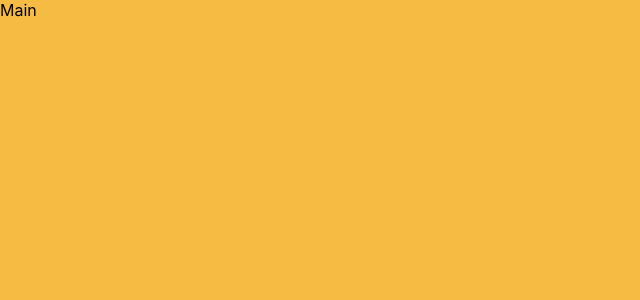
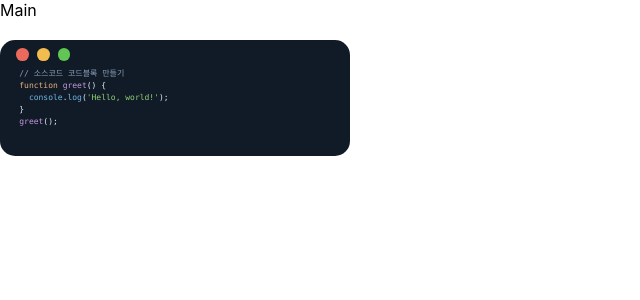
Before and after one commit to 19Edwin92/EdwinBlog, a React (Create React App) app: page /main in a window 1280 px wide. Shown: the top 300 px of the page, without its empty margins (0-640 px from the left). Built offline with nearby package versions, Linux system fonts and the light colour scheme.

Commit message:
Main 컴포넌트 조각코드 기능구현 - 소스코드 코드블록 만들기

```diff
--- a/package.json
+++ b/package.json
@@ -15,6 +15,7 @@
     "react-dom": "^18.2.0",
     "react-router-dom": "^6.11.2",
     "react-scripts": "5.0.1",
+    "react-syntax-highlighter": "^15.5.0",
     "recoil": "^0.7.7",
     "styled-components": "^5.3.11",
     "typescript": "^4.4.2",
@@ -43,5 +44,8 @@
       "last 1 firefox version",
       "last 1 safari version"
     ]
+  },
+  "devDependencies": {
+    "@types/react-syntax-highlighter": "^15.5.7"
   }
 }
--- a/src/components/home/styled.tsx
+++ b/src/components/home/styled.tsx
@@ -1,6 +1,56 @@
 import styled from "styled-components";
-import { CardOnMouseState, cardPointItemSize } from "../../libs/types/componentsProps";
+import { CardOnMouseState, InfoArr } from "../../libs/types/componentsProps";
 
+
+// * ----------------------------------------------------------------- * //
+// Home.tsx WelComeFiguer
+export const WelComeFiguer = styled.figure`
+  display: none;
+  img {
+    width: 100%;
+  }
+  @media screen and (max-width: 850px) {
+    display:block;
+    position: absolute;
+    width: 400px;
+    top: 45%;
+    left: 70%;
+    transform: translate(-50%,-50%);
+  }
+  @media screen and (max-width: 700px) {
+    width: 300px;
+    top: 75%;
+    left: 50%;
+    transform: translate(-50%,-50%);
+  }
+`
+
+// Home.tsx ArrowFiguer
+export const ArrowFiguer = styled.figure`
+  position: absolute;
+  width: 500px;
+  top: 90%;
+  left: 50%;
+  transform: translate(-50%,-50%);
+
+  img {
+    width: 100%;
+  }
+
+  @media screen and (max-width: 850px) {
+    top: 45%;
+    left: 70%;
+    transform: translate(-50%, 30%);
+  }
+
+  @media screen and (max-width: 700px) {
+    top: 90%;
+    left: 50%;
+    transform: translate(-50%,-50%);
+  }
+`
+// * ----------------------------------------------------------------- * //
+// 3DCard 레이아웃
 export const Layoyt = styled.div`
   // 3D 공간을 만들어야 합니다.
   position: absolute;
@@ -28,52 +78,6 @@ export const Layoyt = styled.div`
     transform: translate(-50%, 0);
   }
 `
-export const WelComeFiguer = styled.figure`
-  display: none;
-  img {
-    width: 100%;
-  }
-
-  @media screen and (max-width: 850px) {
-    display:block;
-    position: absolute;
-    width: 400px;
-    top: 45%;
-    left: 70%;
-    transform: translate(-50%,-50%);
-  }
-  @media screen and (max-width: 700px) {
-    width: 300px;
-    top: 75%;
-    left: 50%;
-    transform: translate(-50%,-50%);
-  }
-`
-
-
-export const ArrowFiguer = styled.figure`
-  position: absolute;
-  width: 500px;
-  top: 90%;
-  left: 50%;
-  transform: translate(-50%,-50%);
-
-  img {
-    width: 100%;
-  }
-
-  @media screen and (max-width: 850px) {
-    top: 45%;
-    left: 70%;
-    transform: translate(-50%, 30%);
-  }
-
-  @media screen and (max-width: 700px) {
-    top: 90%;
-    left: 50%;
-    transform: translate(-50%,-50%);
-  }
-`
 
 export const Poster = styled.section<CardOnMouseState>`
   @keyframes poster-ani {
@@ -86,6 +90,7 @@ export const Poster = styled.section<CardOnMouseState>`
       transform: rotateY(15deg);
     }
   }
+
   position: relative;
   width: 400px;
   height: 500px;
@@ -94,10 +99,6 @@ export const Poster = styled.section<CardOnMouseState>`
   border-radius: 10px;
   animation: ${({ info }) => info ? `poster-ani 2.5s infinite linear alternate` : "none"};
   transform-style: ${({ info }) => info ? "preserve-3d" : "none"};
-           // 무한반복 infinite
-      // 속도가 일정하게 linear
-      // 100 -> 0 으로 될 때 틱틱 팅기는 효과 방지 : alternate (번갈아갈까?)를 선언하면 됩니다.
-
 
   @media screen and (max-width: 850px) {
     width: 200px;
@@ -143,14 +144,13 @@ text-align: center;
 export const ProfileFigure = styled.figure`
   width: 90%;
   margin: 0 auto;
-      /* transform: translateZ(3px); */
   img {
     max-width: 100%;
     height: auto;
   }
 `
 
-export const PointEmmoji = styled.figure<cardPointItemSize>`
+export const PointEmmoji = styled.figure<InfoArr>`
   position: absolute;
   width: ${({ info }) => info[0]};
   left: ${({ info }) => info[1]};
--- a/src/global.tsx
+++ b/src/global.tsx
@@ -1,8 +1,8 @@
 import {createGlobalStyle} from 'styled-components';
-import { background } from './libs/types/componentsProps';
+import { InfoBackground } from './libs/types/componentsProps';
 
 
-const GlobalStyled = createGlobalStyle<background>`
+const GlobalStyled = createGlobalStyle<InfoBackground>`
   * {
     margin: 0;
     padding: 0;
--- a/src/libs/types/componentsProps.ts
+++ b/src/libs/types/componentsProps.ts
@@ -2,11 +2,11 @@ export type CardOnMouseState = {
   info: boolean;
 };
 
-export type cardPointItemSize = {
+export type InfoArr = {
   info:string[];
 }
 
 
-export type background = {
+export type InfoBackground = {
   info:string
 }
--- a/src/pages/Main.tsx
+++ b/src/pages/Main.tsx
@@ -1,9 +1,74 @@
-import React from 'react'
+import React, { useEffect } from 'react'
+import { useRecoilState } from 'recoil'
+import { globalBackground } from '../libs/recoil/globalBackground'
+import { Prism as SyntaxHighlighter } from 'react-syntax-highlighter';
+import { coldarkDark } from 'react-syntax-highlighter/dist/esm/styles/prism';
+import styled from 'styled-components';
+import { InfoBackground } from '../libs/types/componentsProps';
 
-const Main:React.FC = () => {
+const code = `
+    // 소스코드 코드블록 만들기
+    function greet() {
+      console.log('Hello, world!');
+    }
+    greet();
+  `;
+
+const Main: React.FC = () => {
+  const [, setBackground] = useRecoilState(globalBackground)
+  useEffect(() => {
+    setBackground("#transparent")
+  }, [setBackground])
   return (
-    <div>Main</div>
+    <div>Main
+      <br/><br/>
+      <CordBlockWrap>
+        <PointCircleWrap>
+          <PointCircle info="#EC6A5D"/>
+          <PointCircle info="#F2BD4E"/>
+          <PointCircle info="#61C654"/>
+        </PointCircleWrap>
+        <StyledSyntaxHighlighter language="javascript" style={coldarkDark}>
+          {code}
+        </StyledSyntaxHighlighter>
+      </CordBlockWrap>
+    </div>
   )
 }
 
 export default Main
+
+const CordBlockWrap = styled.div`
+  position: relative;
+  width: fit-content;
+`
+
+const PointCircleWrap = styled.div`
+  position: absolute;
+  left: 0.5rem;
+  display: flex;
+  gap: 0.5rem;
+  width: fit-content;
+  padding: 0.5rem;
+`
+
+const PointCircle = styled.div<InfoBackground>`
+  left: 5px;
+  width: 0.8rem;
+  height: 0.8rem;
+  border-radius: 50%;
+  background-color: ${({info}) => info};
+`
+
+const StyledSyntaxHighlighter = styled(SyntaxHighlighter).attrs({
+  customStyle: {
+    fontSize: '0.5rem',
+    padding : "0",
+    paddingTop:"1rem",
+    paddingBottom:"1rem",
+    margin:0,
+  },
+})`
+  width: 350px;
+  border-radius: 15px;
+`;
```
Also changed, not shown: 2 other files (tests, documents, lock files or other folders). Lines whose indentation alone changed are shown as unchanged.
